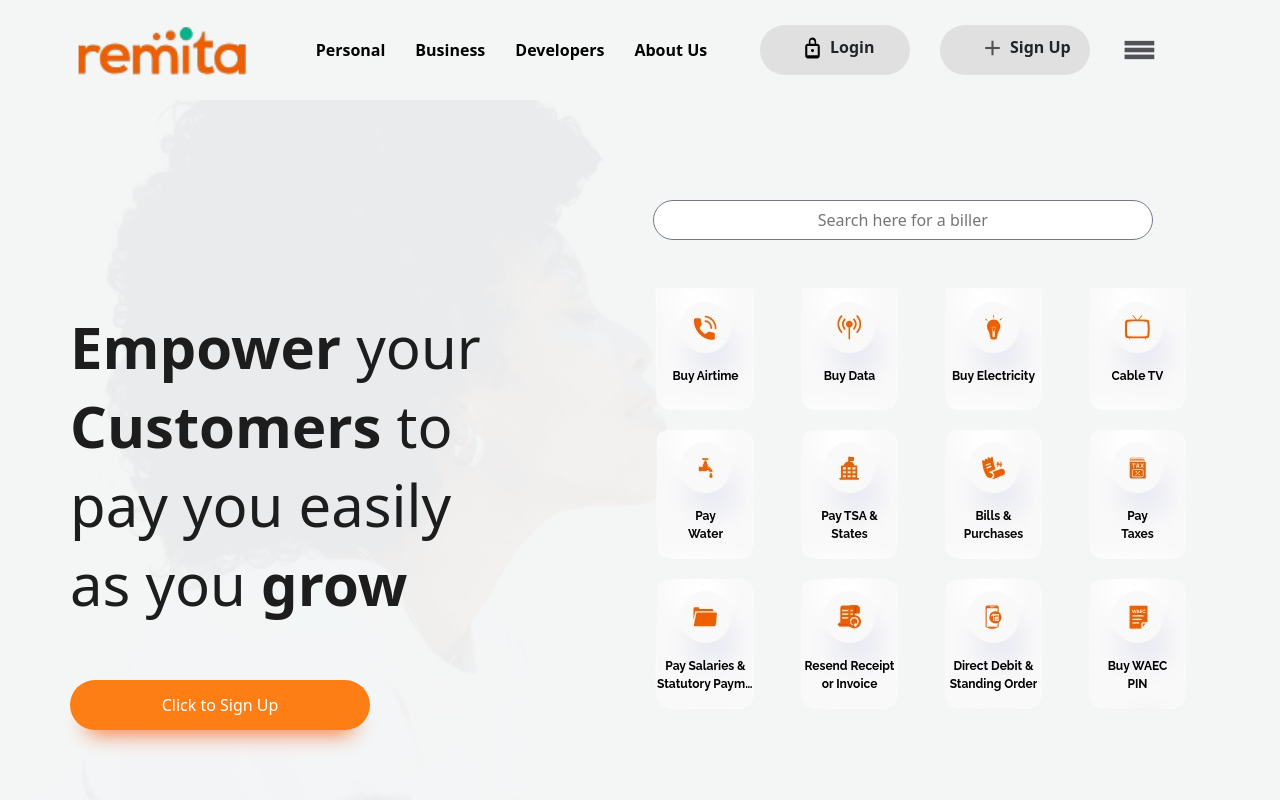
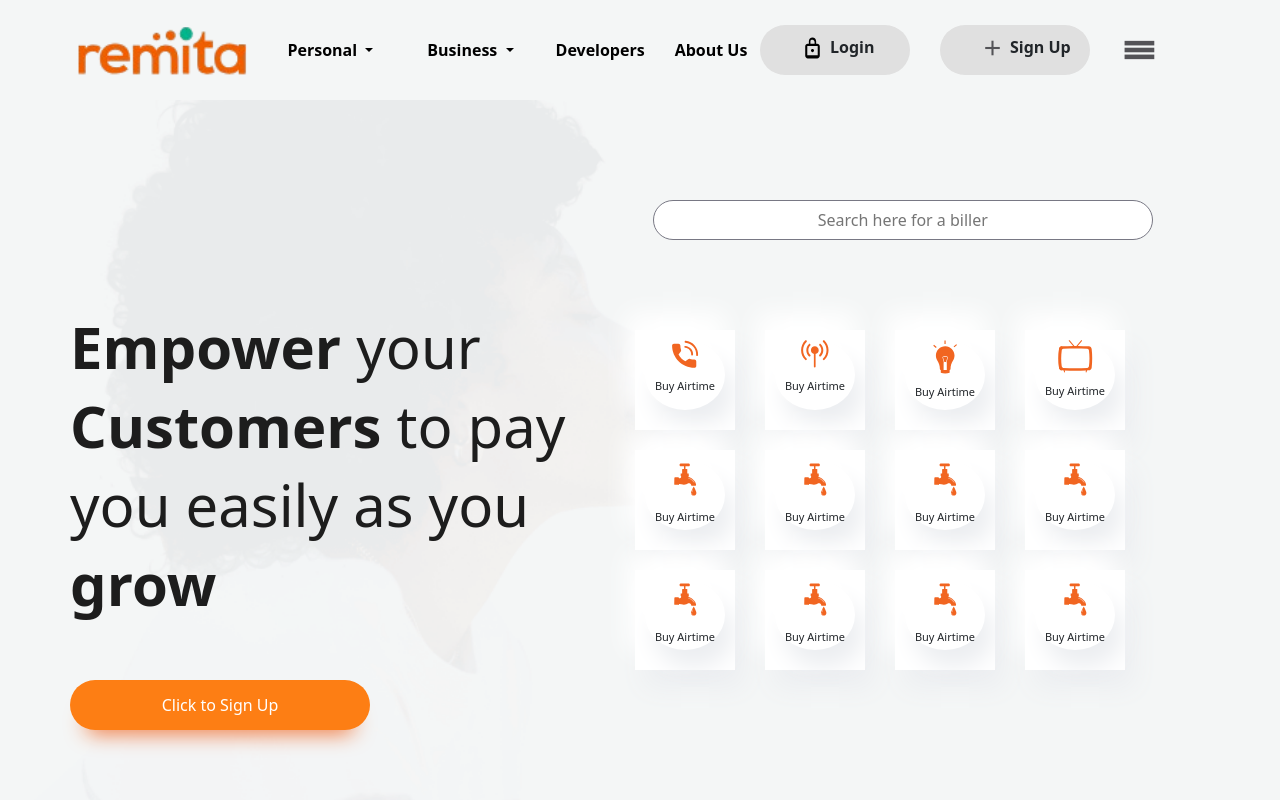
Before and after one commit to Scorpion10001/Remita, a plain HTML site: page index.html in a window 1280 px wide. Shown: the top 800 px of the page. Drawn offline with nearby package versions, Linux system fonts and the light colour scheme.

Commit message:
few changes

```diff
--- a/index.html
+++ b/index.html
@@ -14,8 +14,30 @@
     <header>
         <img src="img/remita.png" alt="">
         <div class="middle">
-            <a href="#"><div class="dropdown">Personal</div></a>
-            <a href="#"><div class="dropdown">Business</div></a>
+              <a href="#">
+                <div class="dropdown">
+                  <button class="btn btn-primary dropdown-toggle" type="button" data-bs-toggle="dropdown" aria-expanded="false" style="background-color: transparent; color:black; border:none; font-weight:700;">
+                    Personal
+                  </button>
+                  <ul class="dropdown-menu">
+                    <li><button class="dropdown-item" type="button">Dropdown item</button></li>
+                    <li><button class="dropdown-item" type="button">Dropdown item</button></li>
+                    <li><button class="dropdown-item" type="button">Dropdown item</button></li>
+                  </ul>
+                </div>
+              </a>
+              <a href="#">
+                <div class="dropdown">
+                  <button class="btn btn-primary dropdown-toggle" type="button" data-bs-toggle="dropdown" aria-expanded="false" style="background-color: transparent; color:black; border:none; font-weight:700;">
+                    Business
+                  </button>
+                  <ul class="dropdown-menu">
+                    <li><button class="dropdown-item" type="button">Dropdown item</button></li>
+                    <li><button class="dropdown-item" type="button">Dropdown item</button></li>
+                    <li><button class="dropdown-item" type="button">Dropdown item</button></li>
+                  </ul>
+                </div>
+              </a>
             <a href="#">Developers</a>
             <a href="#">About Us</a>
         </div>
@@ -48,7 +70,83 @@
           you easily as
           you <b>grow</b>
         </div>
-        <img src="img/biller.png" alt="">
+        <div class="bill-cont">
+          <div class="bill-item">
+            <div class="cir-bill">
+              <img src="biller/1.svg" alt="">
+              <p>Buy Airtime</p>
+            </div>
+          </div>
+          <div class="bill-item">
+            <div class="cir-bill">
+              <img src="biller/2.svg" alt="">
+
+              <p>Buy Airtime</p>
+            </div>
+          </div>
+          <div class="bill-item">
+            <div class="cir-bill">
+              <img src="biller/3.svg" alt="">
+              <p>Buy Airtime</p>
+            </div>
+          </div>
+          <div class="bill-item">
+            <div class="cir-bill">
+              <img src="biller/4.svg" alt="">
+              <p>Buy Airtime</p>
+            </div>
+          </div>
+          <div class="bill-item">
+            <div class="cir-bill">
+              <img src="biller/5.svg" alt="">
+              <p>Buy Airtime</p>
+            </div>
+          </div>
+          <div class="bill-item">
+            <div class="cir-bill">
+              <img src="biller/5.svg" alt="">
+              <p>Buy Airtime</p>
+            </div>
+          </div>
+          <div class="bill-item">
+            <div class="cir-bill">
+              <img src="biller/5.svg" alt="">
+              <p>Buy Airtime</p>
+            </div>
+          </div>
+          <div class="bill-item">
+            <div class="cir-bill">
+              <img src="biller/5.svg" alt="">
+              <p>Buy Airtime</p>
+            </div>
+          </div>
+          <div class="bill-item">
+            <div class="cir-bill">
+              <img src="biller/5.svg" alt="">
+              <p>Buy Airtime</p>
+            </div>
+          </div>
+          <div class="bill-item">
+            <div class="cir-bill">
+              <img src="biller/5.svg" alt="">
+              <p>Buy Airtime</p>
+            </div>
+          </div>
+          <div class="bill-item">
+            <div class="cir-bill">
+              <img src="biller/5.svg" alt="">
+              <p>Buy Airtime</p>
+            </div>
+          </div>
+          <div class="bill-item">
+            <div class="cir-bill">
+              <img src="biller/5.svg" alt="">
+              <p>Buy Airtime</p>
+            </div>
+          </div>
+
+        </div>
+
       </div>
       <button>Click to Sign Up</button>
   </div>
@@ -227,16 +325,7 @@
           <button class="nav-link rounded-5" id="contact-tab2" data-bs-toggle="tab" type="button" role="tab" aria-selected="false">Contact</button>
         </li>
       </ul> -->
-      <!-- <div class="dropdown">
-        <button class="btn btn-primary dropdown-toggle" type="button" data-bs-toggle="dropdown" aria-expanded="false">
-          Dropdown
-        </button>
-        <ul class="dropdown-menu">
-          <li><button class="dropdown-item" type="button">Dropdown item</button></li>
-          <li><button class="dropdown-item" type="button">Dropdown item</button></li>
-          <li><button class="dropdown-item" type="button">Dropdown item</button></li>
-        </ul>
-      </div> -->
+
 
 
     <script src="https://cdn.jsdelivr.net/npm/@popperjs/core@2.11.8/dist/umd/popper.min.js" integrity="sha384-I7E8VVD/ismYTF4hNIPjVp/Zjvgyol6VFvRkX/vR+Vc4jQkC+hVqc2pM8ODewa9r" crossorigin="anonymous"></script>
--- a/remita.css
+++ b/remita.css
@@ -111,6 +111,87 @@ body{
     border-radius: 30px;
     border: 1px solid #787884;
 }
+/* .bill-cont{
+    display: flex;
+    justify-content: space-between;
+    align-items: center;
+    flex-direction: row;
+    gap: 20px;
+    background-color: black;
+}
+.bill-item{
+    max-width: 130px;
+    width: 70%;
+    height: 40px;
+    background-color: aqua;
+}
+.cir-bill{
+    box-sizing: border-box;
+    width: 70px;
+    height: 70px;
+    border-radius: 50%;
+    background-color: red;
+}
+.bill-cont img{
+    border-radius: 50%;
+}
+
+.bill-cont p{
+    font-size: 12.48px;
+    font-weight: 400;
+} */
+
+.bill-cont{
+    display: flex;
+    align-items: center;
+    justify-content: space-around;
+    flex-wrap: wrap;
+    gap: 20px;
+    width: 500px;
+    margin: auto;
+    margin-left: -90px;
+}
+.bill-item{
+    background-color: #FFFFFF;
+    width: 100px;
+    height: 100px;
+    margin: 10px;
+    display: block;
+    align-items: center;
+    margin: auto;
+    position: relative;
+    box-shadow: -9.1159px -18.2318px 24.3091px #fff, 9.1159px 18.2318px 24.3091px #eceef1;
+}
+.cir-bill{
+    box-sizing: border-box;
+    width: 80px;
+    height: 70px;
+    border-radius: 50%;
+    background-color: hsla(0, 0%, 100%, 0) !important;    align-items: center;
+    margin: auto;
+    box-shadow: -9.1159px -18.2318px 24.3091px #fff, 9.1159px 18.2318px 24.3091px #eceef1;
+    margin-top: 10px;
+    translate: all ease;
+}
+
+.cir-bill img{
+    position: relative;
+    display: block;
+    align-items: center;
+    margin: auto;
+    align-items: center;
+}
+.cir-bill p{
+    font-size: 11px;
+    font-weight: 400;
+    margin: auto;
+    text-align: center;
+    align-items: center;
+    margin-top: 10px;
+}
+.bill-cont div:hover{
+    transform: fadein(2,3);
+}
 .first-pg{
     margin: 70px;
     margin-top: 100px;
@@ -129,6 +210,7 @@ body{
     color: #1D1D1D;
     text-align: left;
     line-height: normal;
+    width: 500px;
 }
 .body-bg button{
     position: absolute;
```
